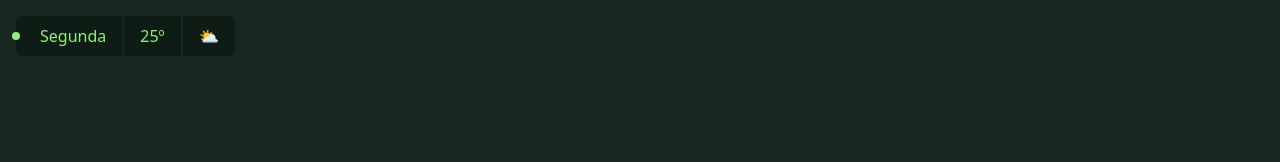
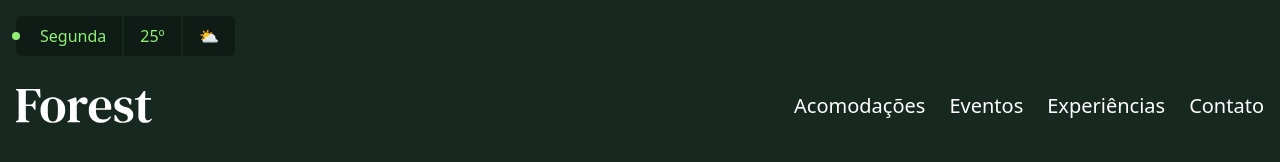
Before and after one commit to FelipeManchester/forest, a website: page src/index.html in a window 1280 px wide. Drawn offline with Linux system fonts and the light colour scheme.

Commit message:
Add navigation bar and styling updates to index.html and output.css

```diff
--- a/src/index.html
+++ b/src/index.html
@@ -8,6 +8,7 @@
     <link rel="stylesheet" href="./output.css" />
   </head>
   <body class="bg-verde-800 font-sans">
+    <!-- CLIMA  -->
     <div class="container flex justify-center md:justify-start mt-4">
       <div class="inline-flex items-center rounded-md bg-verde-900">
         <span
@@ -22,5 +23,40 @@
         </div>
       </div>
     </div>
+
+    <header class="container">
+      <nav class="flex justify-between items-center gap-8 py-8">
+        <a href="/">
+          <img src="/img/forest.svg" alt="Logo Forest" />
+        </a>
+
+        <ul class="flex flex-wrap gap-6 text-xl text-white">
+          <li>
+            <a
+              href="#acomodacoes"
+              class="hover:underline hover:underline-offset-8"
+              >Acomodações</a
+            >
+          </li>
+          <li>
+            <a href="#eventos" class="hover:underline hover:underline-offset-8"
+              >Eventos</a
+            >
+          </li>
+          <li>
+            <a
+              href="#experiencias"
+              class="hover:underline hover:underline-offset-8"
+              >Experiências</a
+            >
+          </li>
+          <li>
+            <a href="#contato" class="hover:underline hover:underline-offset-8"
+              >Contato</a
+            >
+          </li>
+        </ul>
+      </nav>
+    </header>
   </body>
 </html>
```
Also changed, not shown: src/output.css.
